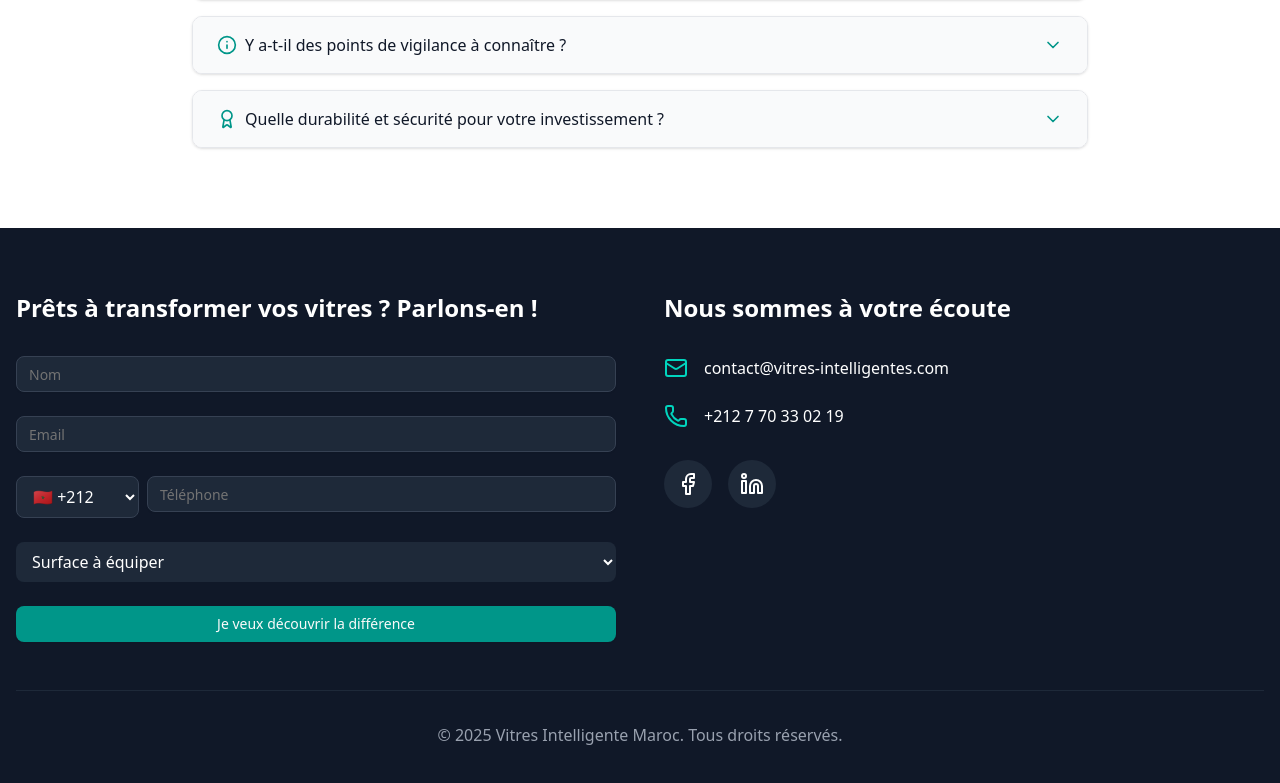
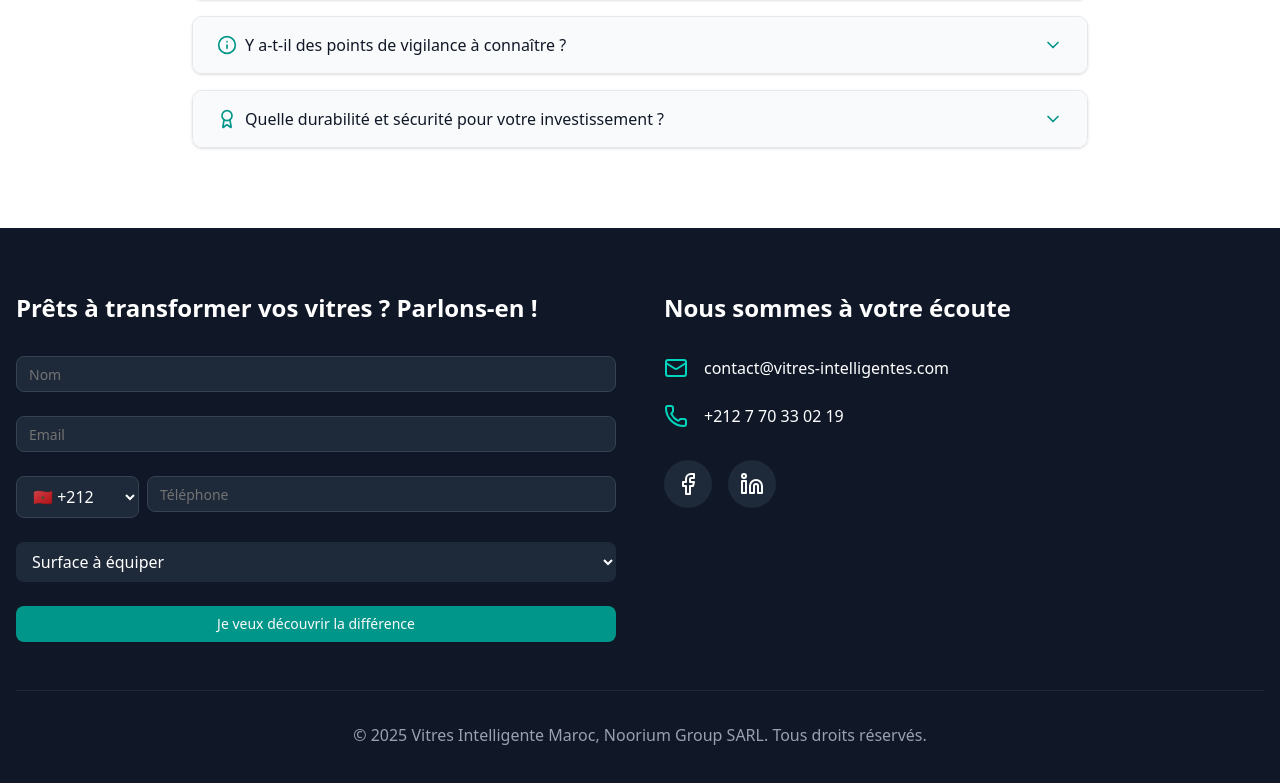
Before and after one commit to eteampmf/sfs_landingpage, a React (Vite) app: page / in a window 1280 px wide. Shown: the part 3962-4745 px from the top of the page. Built offline with nearby package versions, Linux system fonts and the light colour scheme.

Commit message:
Update App.jsx
noorium group

```diff
--- a/src/App.jsx
+++ b/src/App.jsx
@@ -547,7 +547,7 @@ function App() {
           </div>
 
           <div className="border-t border-gray-800 mt-12 pt-8 text-center text-gray-400">
-            <p>&copy; 2025 Vitres Intelligente Maroc. Tous droits réservés.</p>
+            <p>&copy; 2025 Vitres Intelligente Maroc, Noorium Group SARL. Tous droits réservés.</p>
           </div>
         </div>
       </footer>
```
